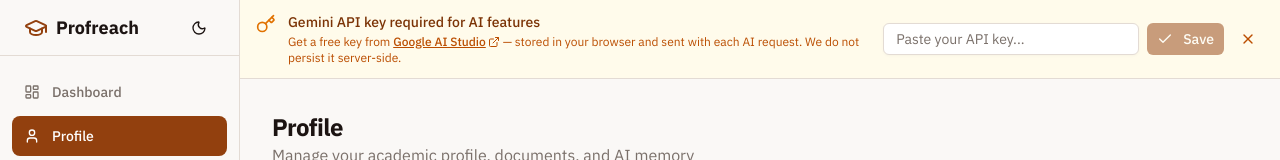
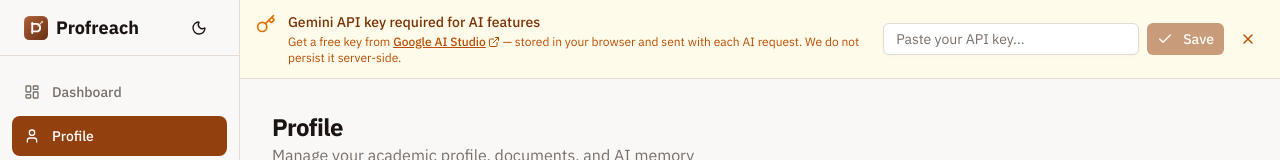
Before and after one commit to KhanShaheb34/profreach, a Next.js app: page /profile in a window 1280 px wide. Shown: the top 160 px of the page. Built offline with nearby package versions, Linux system fonts and the light colour scheme.

Commit message:
Add modern brand icon and wire favicon/navbar logo

```diff
--- a/app/layout.tsx
+++ b/app/layout.tsx
@@ -28,6 +28,11 @@ export const metadata: Metadata = {
   title: "Profreach — Professor Outreach Tracker",
   description:
     "Track your grad school professor outreach, draft emails with AI, and manage your application pipeline.",
+  icons: {
+    icon: "/profreach-icon.svg",
+    shortcut: "/profreach-icon.svg",
+    apple: "/profreach-icon.svg",
+  },
 };
 
 export default function RootLayout({
--- a/components/layout/sidebar.tsx
+++ b/components/layout/sidebar.tsx
@@ -1,10 +1,11 @@
 "use client";
 
 import Link from "next/link";
+import Image from "next/image";
 import { usePathname } from "next/navigation";
 import { UserButton } from "@clerk/nextjs";
 import { cn } from "@/lib/utils";
-import { LayoutDashboard, User, Download, Settings, GraduationCap, Menu, Moon, Sun } from "lucide-react";
+import { LayoutDashboard, User, Download, Settings, Menu, Moon, Sun } from "lucide-react";
 import { Button } from "@/components/ui/button";
 import { Sheet, SheetContent, SheetTrigger, SheetTitle } from "@/components/ui/sheet";
 import { useState } from "react";
@@ -84,7 +85,13 @@ export function Sidebar() {
             <SheetContent side="left" className="w-64 p-0">
               <SheetTitle className="sr-only">Navigation</SheetTitle>
               <div className="flex h-14 items-center gap-2 border-b px-4">
-                <GraduationCap className="h-6 w-6 text-primary" />
+                <Image
+                  src="/profreach-icon.svg"
+                  alt="Profreach logo"
+                  width={24}
+                  height={24}
+                  className="h-6 w-6"
+                />
                 <span className="text-lg font-bold">Profreach</span>
               </div>
               <div className="py-4">
@@ -95,7 +102,13 @@ export function Sidebar() {
               </div>
             </SheetContent>
           </Sheet>
-          <GraduationCap className="h-5 w-5 text-primary" />
+          <Image
+            src="/profreach-icon.svg"
+            alt="Profreach logo"
+            width={20}
+            height={20}
+            className="h-5 w-5"
+          />
           <span className="font-bold">Profreach</span>
         </div>
         <ThemeToggle />
@@ -105,7 +118,13 @@ export function Sidebar() {
       <aside className="hidden md:flex md:w-60 md:flex-col md:fixed md:inset-y-0 md:border-r md:bg-background">
         <div className="flex h-14 items-center justify-between border-b px-6">
           <div className="flex items-center gap-2">
-            <GraduationCap className="h-6 w-6 text-primary" />
+            <Image
+              src="/profreach-icon.svg"
+              alt="Profreach logo"
+              width={24}
+              height={24}
+              className="h-6 w-6"
+            />
             <span className="text-lg font-bold">Profreach</span>
           </div>
           <ThemeToggle />
```
Also changed, not shown: public/profreach-icon.svg (added).
